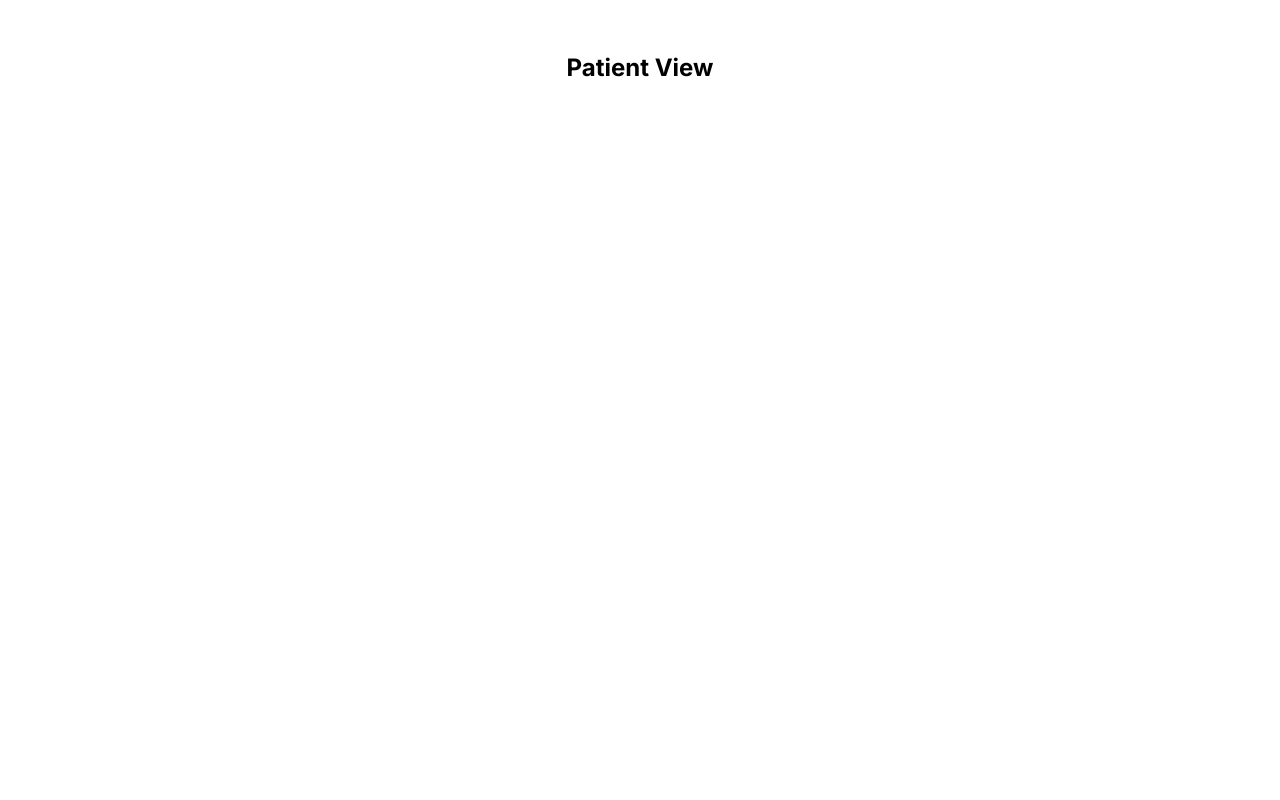
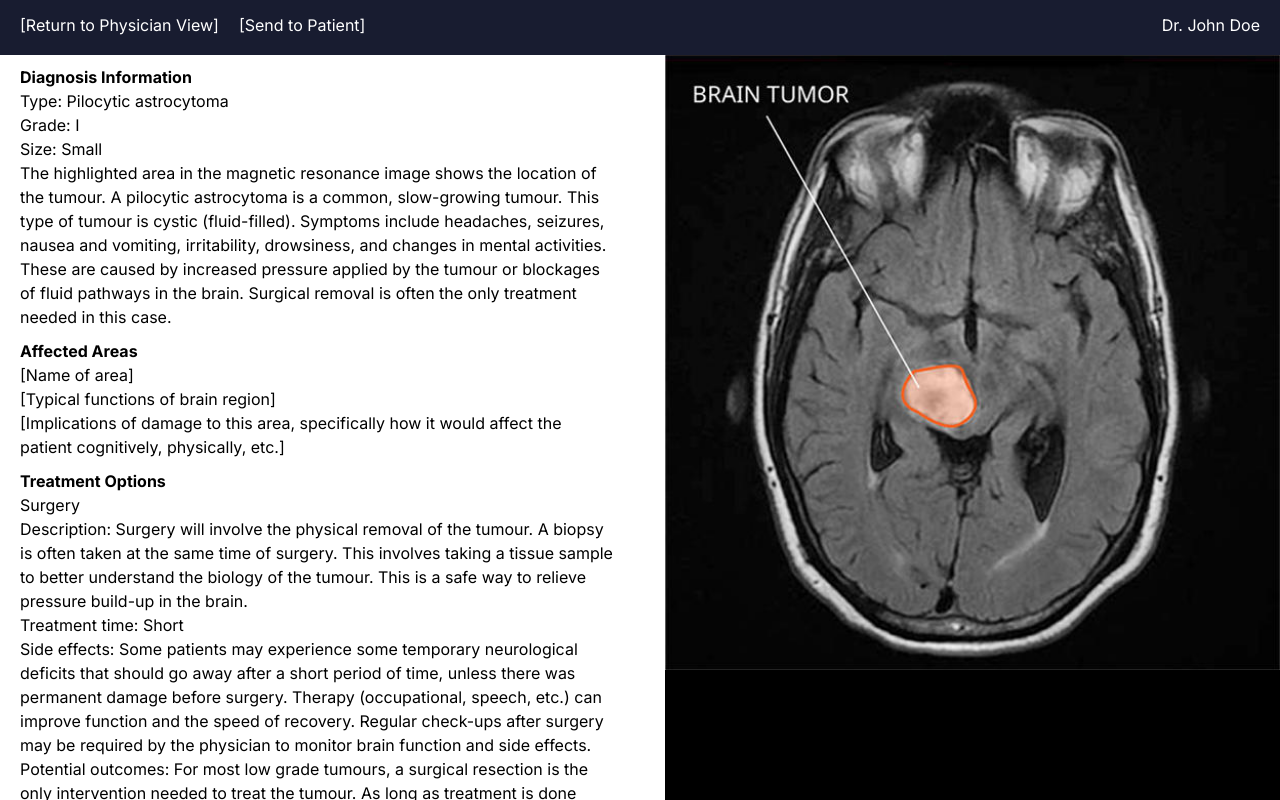
Before and after one commit to zoeyz101/brain-tumor-segmentation-frontend, a Next.js app: page /patient-info in a window 1280 px wide. Shown: the top 800 px of the page. Built offline with nearby package versions, Linux system fonts and the light colour scheme.

Commit message:
Make initial patient view

```diff
--- /dev/null
+++ b/src/app/navbar/navbar-patient.js
@@ -0,0 +1,18 @@
+import React from 'react';
+import './navbar.css';
+
+var logo = require('../../assets/dark_logo_image_only.png');
+
+function PatientViewNavBar() {
+  return (
+    <div className='Navbar'>
+      <ul>
+        <li>[Return to Physician View]</li>
+        <li>[Send to Patient]</li>
+        <li className='right'>Dr. John Doe</li>
+      </ul>
+    </div>
+  )
+}
+
+export default PatientViewNavBar;
--- a/src/app/navbar/navbar.js
+++ b/src/app/navbar/navbar.js
@@ -1,6 +1,6 @@
 import React from 'react';
 import Image from 'next/image';
-import SearchBar from '../search-bar/search-bar'
+import SearchBar from '../search-bar/search-bar';
 import './navbar.css';
 
 var logo = require('../../assets/dark_logo_image_only.png');
@@ -14,9 +14,10 @@ function NavBar() {
         <li className='centre'><SearchBar /></li>
         <li className='right'>Dr. John Doe</li>
         <li className='right'>[Create New Patient]</li>
+        <li className='right'>[See Patient View]</li>
       </ul>
     </div>
   )
 }
 
-export default NavBar
+export default NavBar;
--- a/src/app/patient-info/page.tsx
+++ b/src/app/patient-info/page.tsx
@@ -1,6 +1,23 @@
+import React from 'react';
+import Image from 'next/image';
+import PatientViewNavBar from '../navbar/navbar-patient'
+import InfoPanel from '../info-panel/info-panel'
+import './patient-info.css'
 
-import React from 'react';
+var img = require('../../assets/tumor.jpg');
 
 export default function Page() {
-  return <h1>Patient View</h1>
+  return (
+    <div>
+      <PatientViewNavBar />
+      <div className='grid lg:w-full lg:mb-0'>
+        <div className='text'>
+          <InfoPanel />
+        </div>
+        <div className='img'>
+          <Image src={img} width={750} alt='mri'/>
+        </div>
+      </div>
+    </div>
+  )
 }
--- /dev/null
+++ b/src/app/patient-info/patient-info.css
@@ -0,0 +1,17 @@
+.grid {
+    grid-template-columns: 1fr 1fr;
+    gap: 50px;
+    height: 100vh;
+    width: 100%;
+    background-color: #ffffff;
+}
+
+.img {
+    background-color: #000000;
+}
+
+.text {
+    background-color: #ffffff;
+    padding-top: 10px;
+    padding-left: 20px;
+}
```
